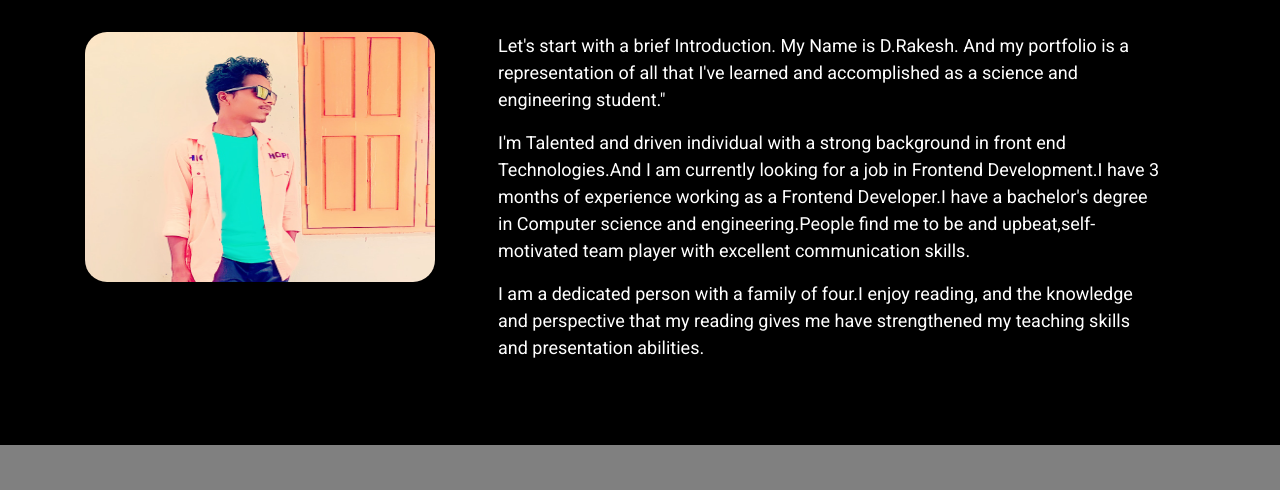
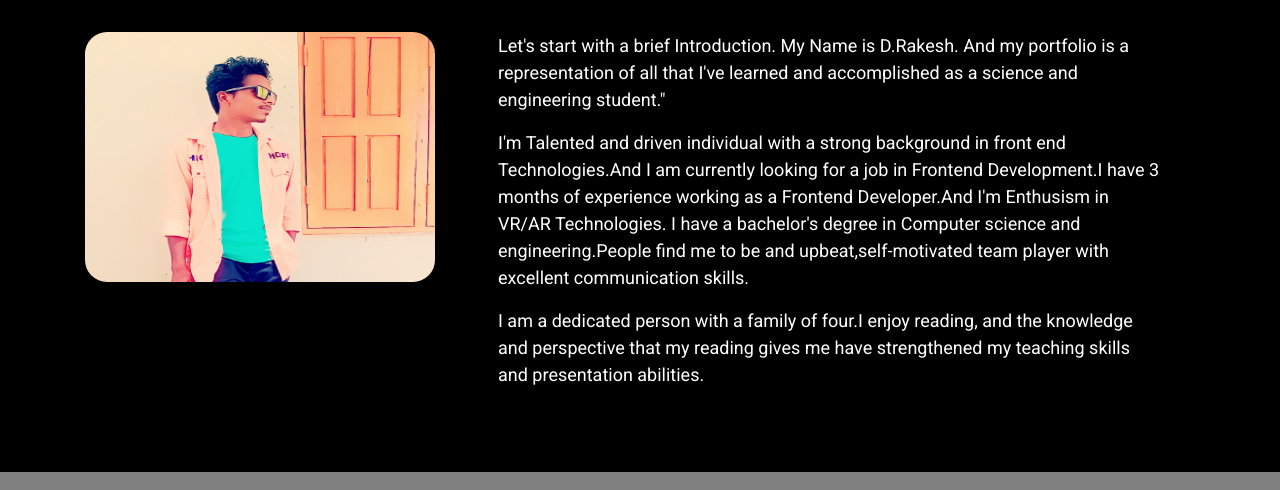
Before and after one commit to RAKESH-DODDI/portfilorakesh, a plain HTML site: page Index.html in a window 1280 px wide. Shown: the part 880-1370 px from the top of the page. Drawn offline with nearby package versions, Linux system fonts and the light colour scheme; a web font is replaced by a local one.

Commit message:
Update Index.html

```diff
--- a/Index.html
+++ b/Index.html
@@ -88,7 +88,8 @@
                             <p class="about_me_description">Let's start with a brief Introduction. My Name is D.Rakesh. And my portfolio is a representation of all that I've learned and accomplished as a science and engineering student."
                             <p class="about_me_description">I'm  Talented and driven individual with a strong background in front end Technologies.And I am currently
                                 looking for a job in Frontend Development.I
-                                have 3 months of experience working as a Frontend Developer.I have a bachelor's degree
+                                have 3 months of experience working as a Frontend Developer.And I'm Enthusism in VR/AR Technologies.
+                                I have a bachelor's degree
                                 in Computer science and engineering.People
                                 find me to be and upbeat,self-motivated team
                                 player with excellent communication skills.</p>
```
